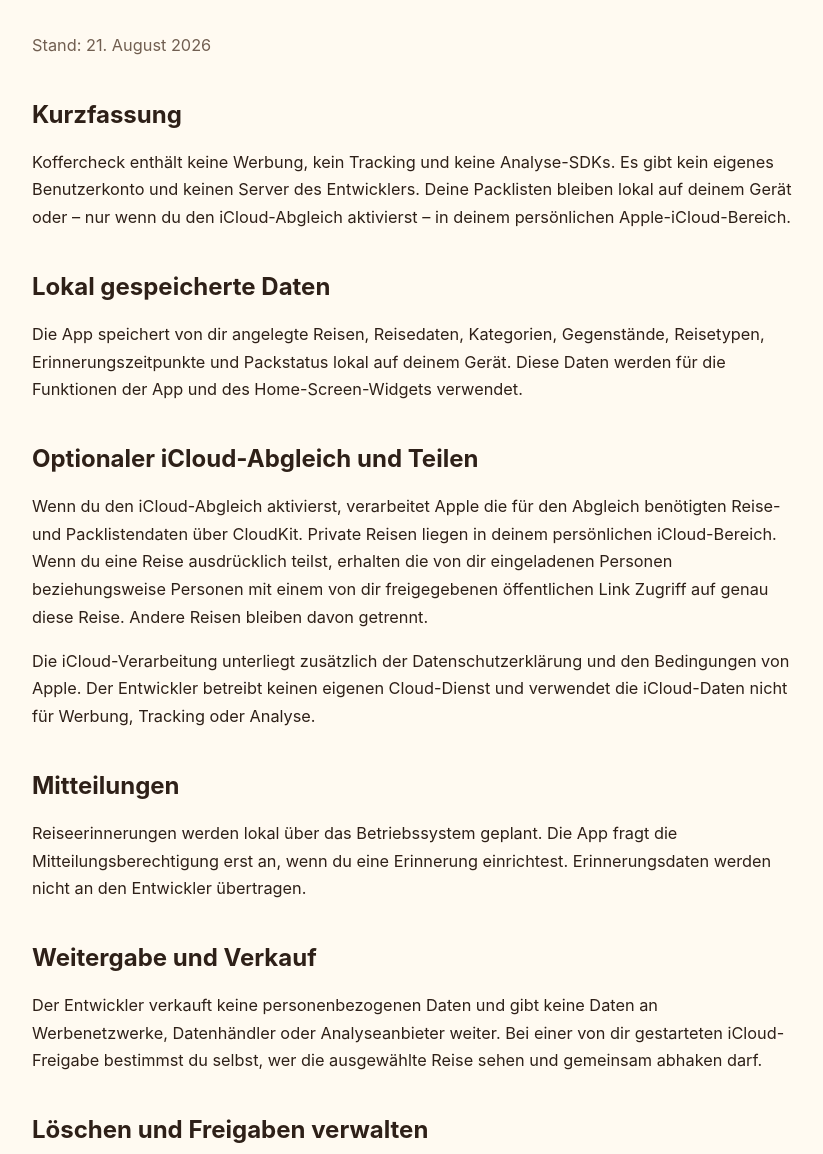
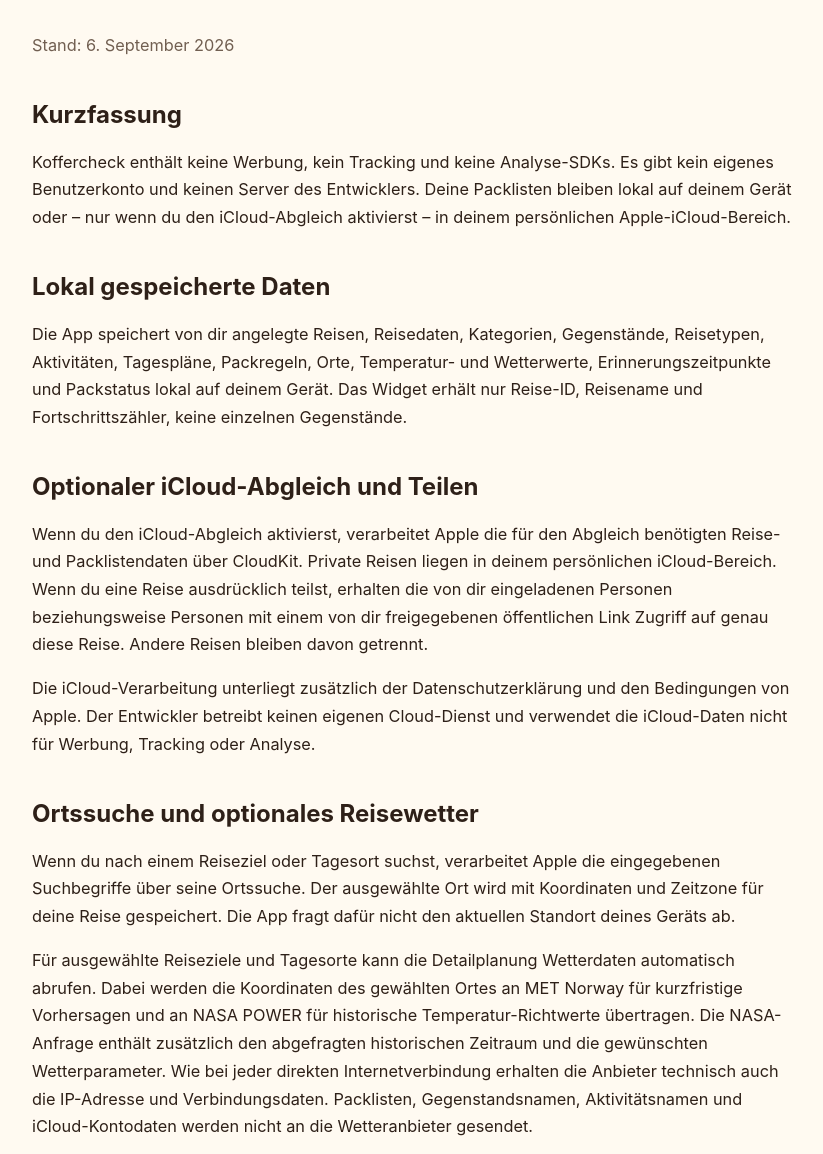
Before and after one commit to oliverzimmermann1986-debug/koffercheck-support, a plain HTML site: page privacy.html in a window 1280 px wide. Shown: the part 279-1433 px from the top of the page, without its empty margins (228-1051 px from the left). Drawn offline with Linux system fonts and the light colour scheme.

Commit message:
docs: describe Koffercheck 1.3 location search and weather data

```diff
--- a/privacy.html
+++ b/privacy.html
@@ -25,17 +25,22 @@
   <main>
     <p><a href="index.html">← Support</a></p>
     <h1>Datenschutzerklärung für Koffercheck</h1>
-    <p class="date">Stand: 21. August 2026</p>
+    <p class="date">Stand: 6. September 2026</p>
 
     <h2>Kurzfassung</h2>
     <p>Koffercheck enthält keine Werbung, kein Tracking und keine Analyse-SDKs. Es gibt kein eigenes Benutzerkonto und keinen Server des Entwicklers. Deine Packlisten bleiben lokal auf deinem Gerät oder – nur wenn du den iCloud-Abgleich aktivierst – in deinem persönlichen Apple-iCloud-Bereich.</p>
 
     <h2>Lokal gespeicherte Daten</h2>
-    <p>Die App speichert von dir angelegte Reisen, Reisedaten, Kategorien, Gegenstände, Reisetypen, Erinnerungszeitpunkte und Packstatus lokal auf deinem Gerät. Diese Daten werden für die Funktionen der App und des Home-Screen-Widgets verwendet.</p>
+    <p>Die App speichert von dir angelegte Reisen, Reisedaten, Kategorien, Gegenstände, Reisetypen, Aktivitäten, Tagespläne, Packregeln, Orte, Temperatur- und Wetterwerte, Erinnerungszeitpunkte und Packstatus lokal auf deinem Gerät. Das Widget erhält nur Reise-ID, Reisename und Fortschrittszähler, keine einzelnen Gegenstände.</p>
 
     <h2>Optionaler iCloud-Abgleich und Teilen</h2>
     <p>Wenn du den iCloud-Abgleich aktivierst, verarbeitet Apple die für den Abgleich benötigten Reise- und Packlistendaten über CloudKit. Private Reisen liegen in deinem persönlichen iCloud-Bereich. Wenn du eine Reise ausdrücklich teilst, erhalten die von dir eingeladenen Personen beziehungsweise Personen mit einem von dir freigegebenen öffentlichen Link Zugriff auf genau diese Reise. Andere Reisen bleiben davon getrennt.</p>
     <p>Die iCloud-Verarbeitung unterliegt zusätzlich der Datenschutzerklärung und den Bedingungen von Apple. Der Entwickler betreibt keinen eigenen Cloud-Dienst und verwendet die iCloud-Daten nicht für Werbung, Tracking oder Analyse.</p>
+
+    <h2>Ortssuche und optionales Reisewetter</h2>
+    <p>Wenn du nach einem Reiseziel oder Tagesort suchst, verarbeitet Apple die eingegebenen Suchbegriffe über seine Ortssuche. Der ausgewählte Ort wird mit Koordinaten und Zeitzone für deine Reise gespeichert. Die App fragt dafür nicht den aktuellen Standort deines Geräts ab.</p>
+    <p>Für ausgewählte Reiseziele und Tagesorte kann die Detailplanung Wetterdaten automatisch abrufen. Dabei werden die Koordinaten des gewählten Ortes an MET Norway für kurzfristige Vorhersagen und an NASA POWER für historische Temperatur-Richtwerte übertragen. Die NASA-Anfrage enthält zusätzlich den abgefragten historischen Zeitraum und die gewünschten Wetterparameter. Wie bei jeder direkten Internetverbindung erhalten die Anbieter technisch auch die IP-Adresse und Verbindungsdaten. Packlisten, Gegenstandsnamen, Aktivitätsnamen und iCloud-Kontodaten werden nicht an die Wetteranbieter gesendet.</p>
+    <p>Die Verarbeitung durch diese Dienste richtet sich zusätzlich nach deren Datenschutzbestimmungen. Der Abruf erfolgt direkt vom Gerät; der Entwickler betreibt dafür keinen Vermittlungsserver. Wetterergebnisse werden lokal zwischengespeichert. Die einfache Packliste und manuell eingegebene Temperaturen sind auch ohne Wetterabruf nutzbar.</p>
 
     <h2>Mitteilungen</h2>
     <p>Reiseerinnerungen werden lokal über das Betriebssystem geplant. Die App fragt die Mitteilungsberechtigung erst an, wenn du eine Erinnerung einrichtest. Erinnerungsdaten werden nicht an den Entwickler übertragen.</p>
```
